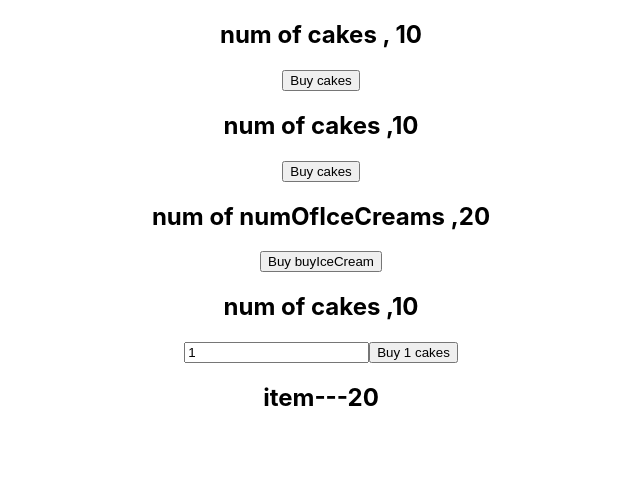
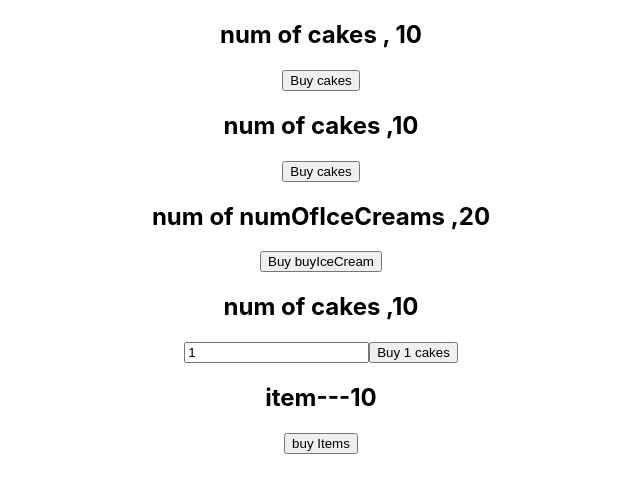
Before and after one commit to Ts-qi/react_redux_demo_hooks, a React (Create React App) app in the folder react_redux_demo/: page / in a window 1280 px wide. Shown: the top 492 px of the page, without its empty margins (319-959 px from the left). Built offline with nearby package versions, Linux system fonts and the light colour scheme.

Commit message:
cerate mapDispatchToProps ownProps

```diff
--- a/react_redux_demo/src/App.js
+++ b/react_redux_demo/src/App.js
@@ -17,7 +17,7 @@ function App() {
         <CakeContainer />
         <IceCreamContainer />
         <NewCakeContainer />
-        <ItemContainer />
+        <ItemContainer cake/>
       </div>
     </Provider>
   );
--- a/react_redux_demo/src/components/ItemContainer.js
+++ b/react_redux_demo/src/components/ItemContainer.js
@@ -1,10 +1,12 @@
 import React from 'react'
 import { connect } from 'react-redux';
+import { buyCake, buyIceCream } from '../redux';
 
 const ItemContainer = (props)=> {
 	return (
 		<div>
 			<h2>  item---{ props.item}</h2>
+			<button onClick={ props.buyItem}> buy Items </button>
 		</div>
 	)
 }
@@ -15,5 +17,13 @@ const mapStateToProps = ( state,ownProps) => {
 		item : itemState
 	}
 }
+const mapDispatchToProps = ( dispatch,ownProps)=> {
+	const dispatchItemFunction = ownProps.cake ?
+		()=> dispatch(buyCake()) :
+		() => dispatch(buyIceCream())
+		return {
+			buyItem: dispatchItemFunction
+		}
+}
 
-export default connect(mapStateToProps,null)(ItemContainer)
+export default connect(mapStateToProps,mapDispatchToProps)(ItemContainer)
```
